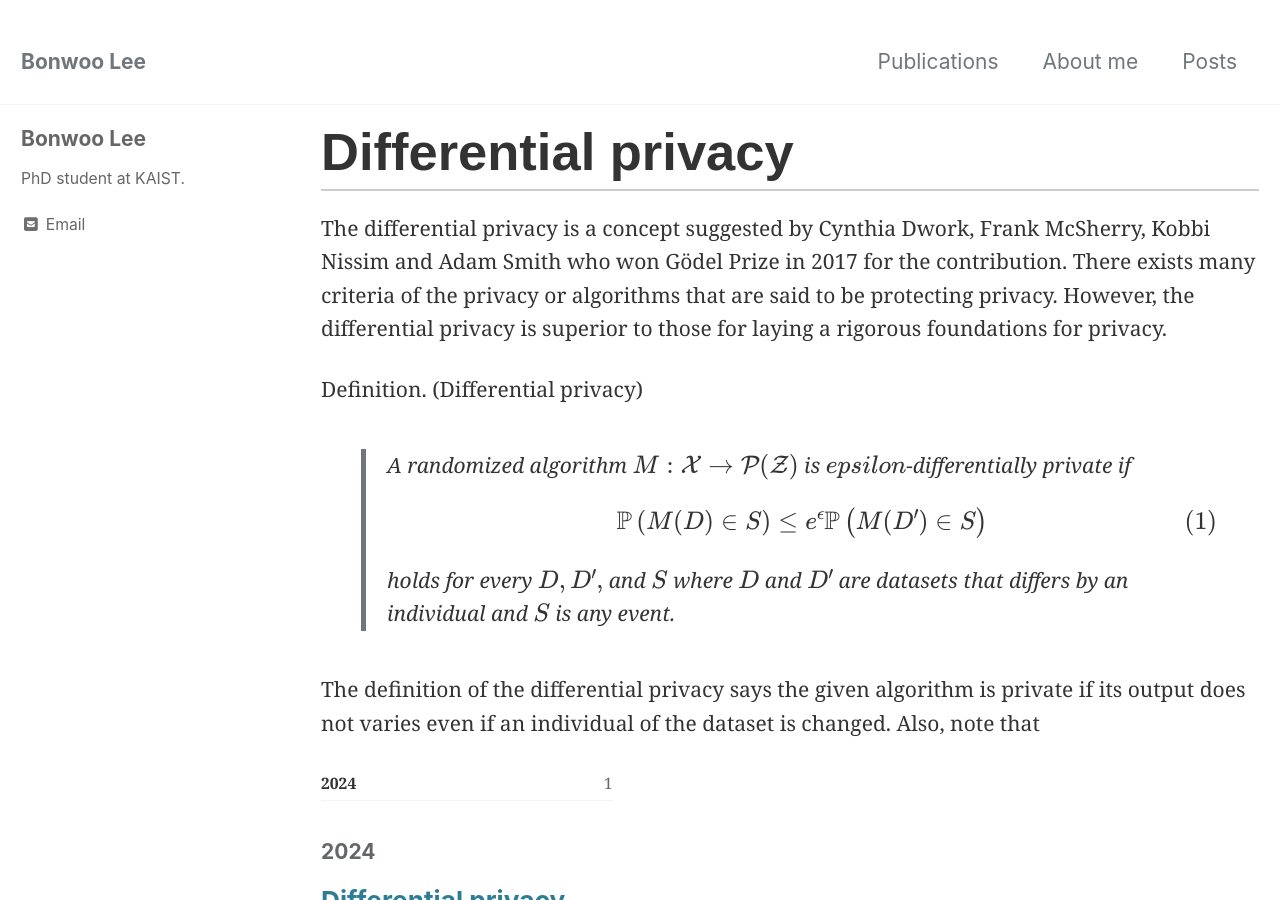
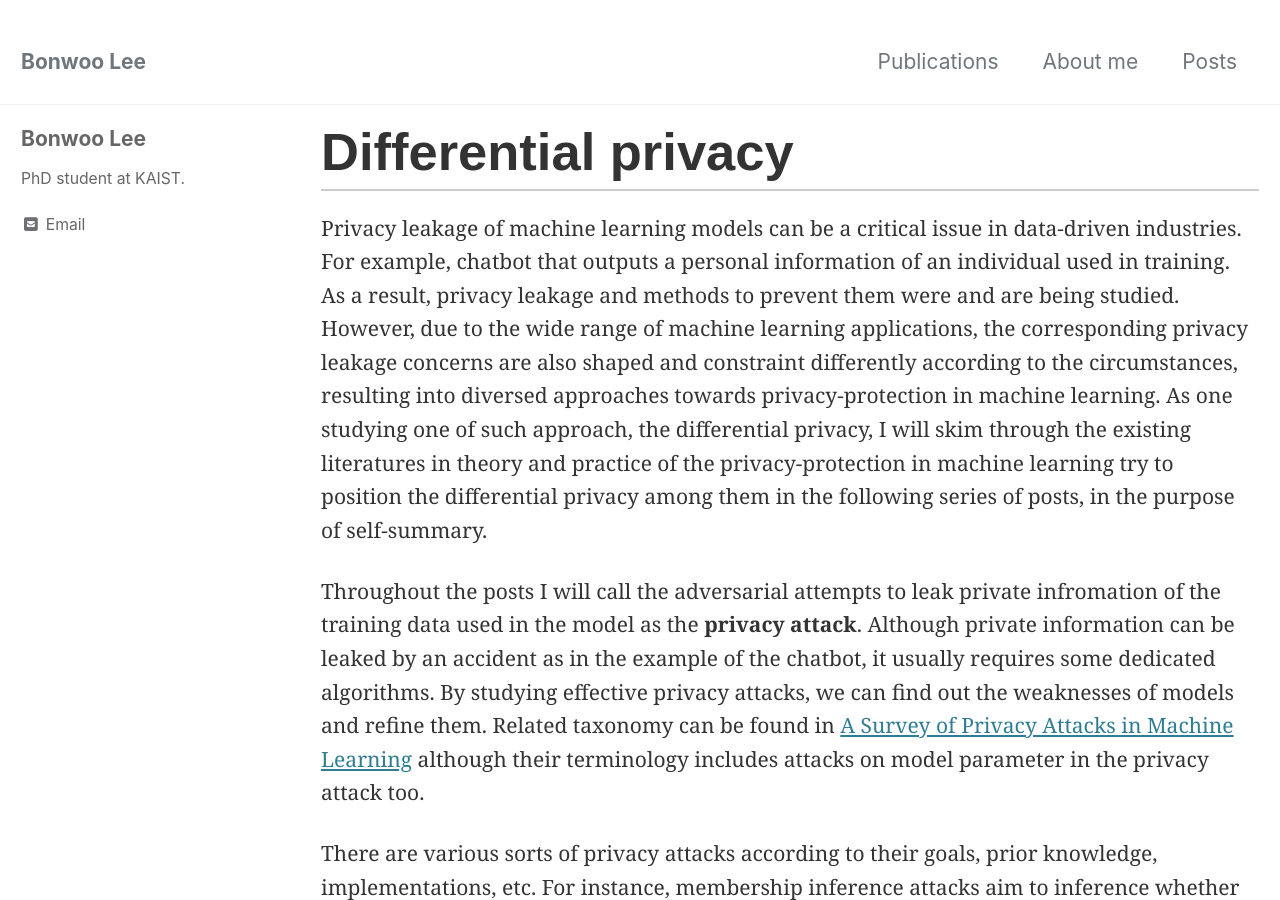
Before and after one commit to righthim/righthim.github.io, a Jekyll site: the page built from _posts/2024-12-29-Differential privacy (definition).md, in a window 1280 px wide and 900 px high. Built offline with Jekyll 4.4.1, drawn with Linux system fonts in a browser that asks for light colours; cached includes are drawn as plain includes; formulas are drawn with MathJax 3; some of the changed text lies outside the part shown.

Commit message:
Update 2024-12-29-Differential privacy (definition).md

```diff
--- a/_posts/2024-12-29-Differential privacy (definition).md
+++ b/_posts/2024-12-29-Differential privacy (definition).md
@@ -4,17 +4,26 @@ classes: wide
 title: "Differential privacy"
 date: 2024-12-29 23:30:00 +0900
 categories: [Posts]
-tags: [DP]
+tags: [DP, privacy]
 excerpt: "(1) Definition."
 draft: true
 use_math: true
 ---
 
-The differential privacy is a concept suggested by Cynthia Dwork, Frank McSherry, Kobbi Nissim and Adam Smith who won G&ouml;del Prize in 2017 for the contribution. There exists many criteria of the privacy or algorithms that are said to be protecting privacy. However, the differential privacy is superior to those for laying a rigorous foundations for privacy.
+Privacy leakage of machine learning models can be a critical issue in data-driven industries. For example, chatbot that outputs a personal information of an individual used in training. As a result, privacy leakage and methods to prevent them were and are being studied. However, due to the wide range of machine learning applications, the corresponding privacy leakage concerns are also shaped and constraint differently according to the circumstances, resulting into diversed approaches towards privacy-protection in machine learning. As one studying one of such approach, the differential privacy, I will skim through the existing literatures in theory and practice of the privacy-protection in machine learning try to position the differential privacy among them in the following series of posts, in the purpose of self-summary.
+
+Throughout the posts I will call the adversarial attempts to leak private infromation of the training data used in the model as the **privacy attack**. Although private information can be leaked by an accident as in the example of the chatbot, it usually requires some dedicated algorithms. By studying effective privacy attacks, we can find out the weaknesses of models and refine them. Related taxonomy can be found in [A Survey of Privacy Attacks in Machine Learning](https://dl.acm.org/doi/10.1145/3624010) although their terminology includes attacks on model parameter in the privacy attack too.
+
+There are various sorts of privacy attacks according to their goals, prior knowledge, implementations, etc. For instance, membership inference attacks aim to inference whether the given data belongs to the training data whereas reconstruction attacks aim to reconstruct some of the training data. As there are so many of them, it is possible that even if a model is resistant to certain privacy attacks, it can be vulnerable to others. Therefore, one can't help hope for a model guaranteeing the ultimate safety from every possible attacks. Too good to be true but still, the approach called differential privacy is the candidate of achieving it.
+
+How can differential privacy guarantee such? First, one needs to understand that privacy can not be protected 100%.  It requires models give randomized output so that the *distribution* of the random output does not varies significantly according to the individual
 
 Definition. (Differential privacy)
 > A randomized algorithm $M:\mathcal{X}\rightarrow\mathcal{P}(\mathcal{Z})$ is $epsilon$-differentially private if
 > \begin{equation}\mathbb{P}\left(M(D)\in S\right)\leq e^\epsilon \mathbb{P}\left(M(D^\prime)\in S\right)\end{equation}
 > holds for every $D,D^\prime,$ and $S$ where $D$ and $D^\prime$ are datasets that differs by an individual and $S$ is any event.
 
+The differential privacy is a concept suggested by Cynthia Dwork, Frank McSherry, Kobbi Nissim and Adam Smith who won G&ouml;del Prize in 2017 for the contribution. There exists many criteria of the privacy or algorithms that are said to be protecting privacy. However, the differential privacy is superior to those for laying a rigorous foundations for privacy.
+
+
 The definition of the differential privacy says the given algorithm is private if its output does not varies even if an individual of the dataset is changed. Also, note that
```
